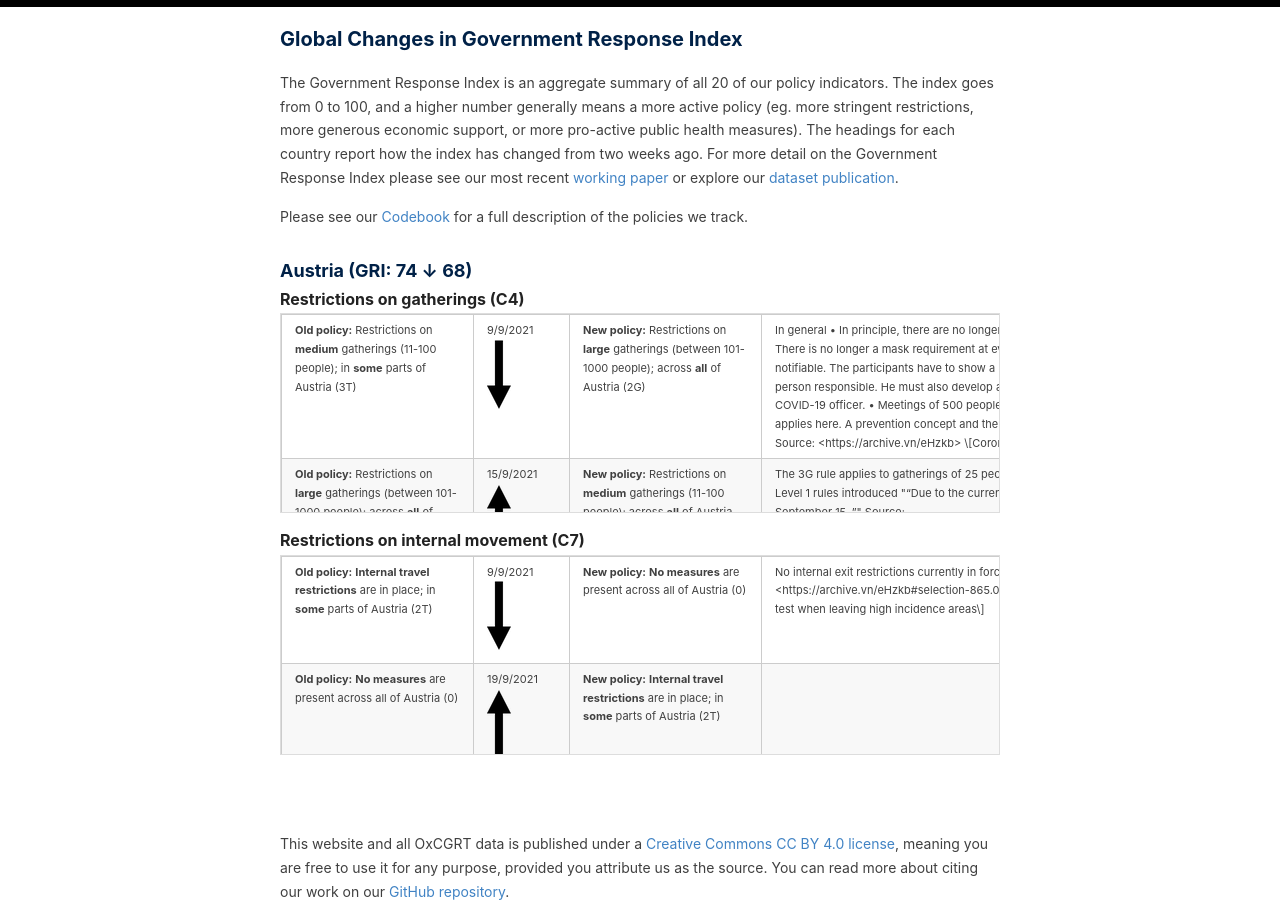
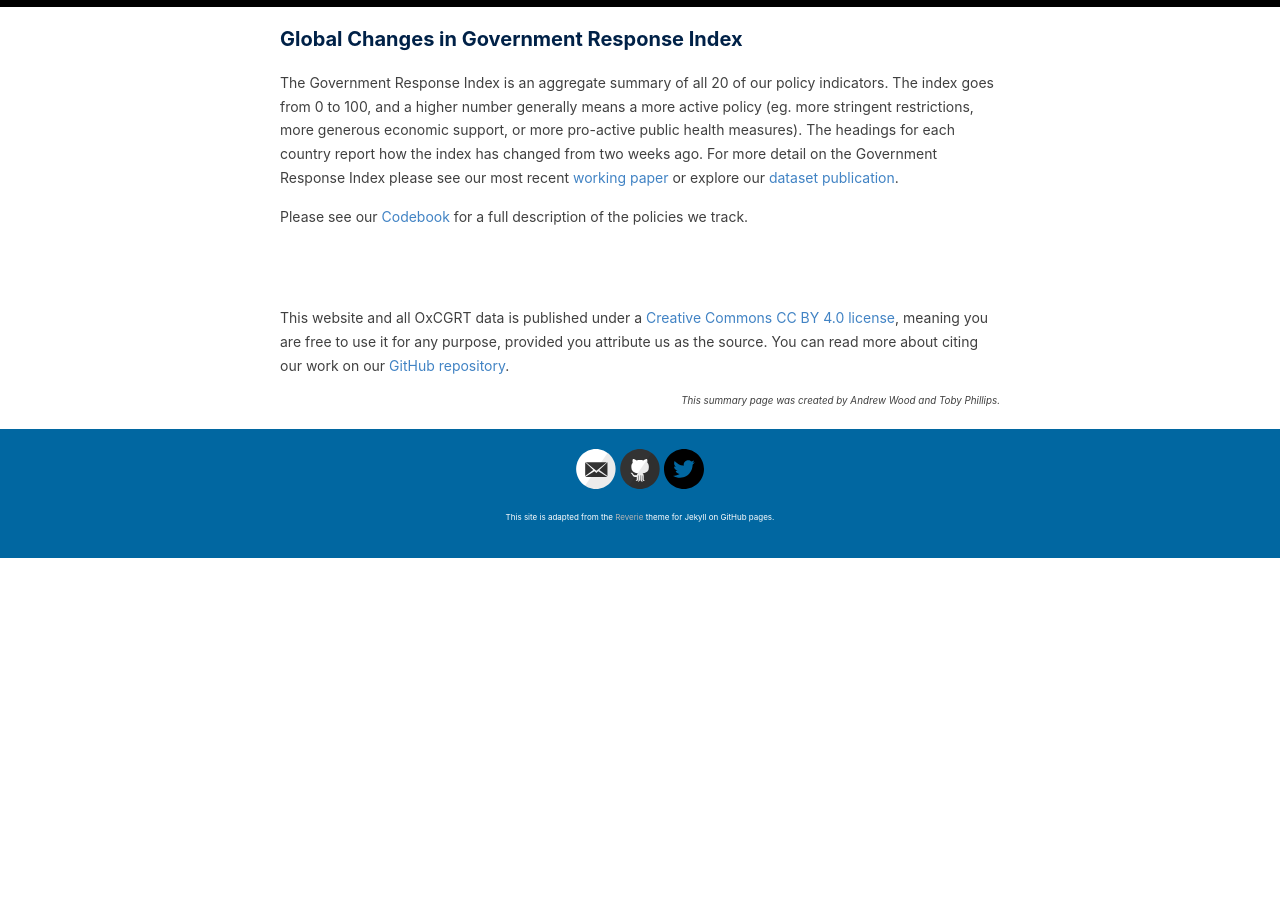
Before and after one commit to OxCGRT/oxcgrt.github.io, a Jekyll site: the page built from _pages/recent-changes.md, in a window 1280 px wide and 900 px high, scrolled down 395 px. Built offline with Jekyll 4.4.1, drawn with Linux system fonts in a browser that asks for light colours; after the commit the page ends 955 px from its top, so only the background shows below that.

Commit message:
Automated run of latest changes

```diff
--- a/_pages/recent-changes.md
+++ b/_pages/recent-changes.md
@@ -36,201 +36,12 @@ publication](https://doi.org/10.1038/s41562-021-01079-8).
 
 <!-- ## Changes in Policy over the last two weeks
 
-<img src="../images/changes-map.png"><p style="text-align:right"><i>Last updated  2021-09-21</i></p><h4>Overall increase</h4><div class="contents"></div> <br/><h4>Overall decrease</h4><div class="contents"><div><a href="#austria-gri-74--68">Austria (GRI: 74 ↓ 68)</a>
-</div></div> <br/>
+<img src="../images/changes-map.png"><p style="text-align:right"><i>Last updated  2021-09-22</i></p><h4>Overall increase</h4><div class="contents"></div> <br/><h4>Overall decrease</h4><div class="contents"></div> <br/>
 -->
 
 Please see our
 [Codebook](https://github.com/OxCGRT/covid-policy-tracker/blob/master/documentation/codebook.md)
 for a full description of the policies we track.
-
-### Austria (GRI: 74 ↓ 68)
-
-#### Restrictions on gatherings (C4)
-
-<div id="table-div">
-
-<div style="border: 1px solid #ddd; padding: 5px; overflow-x: scroll; width:100%; ">
-
-<table class="table" style="margin-left: auto; margin-right: auto;">
-
-<tbody>
-
-<tr>
-
-<td style="text-align:left;min-width: 2in; ">
-
-<b>Old policy:</b>
-
-Restrictions on <b>medium</b> gatherings (11-100 people); in <b>some</b>
-parts of Austria (3T)
-
-</td>
-
-<td style="text-align:left;min-width: 1in; color: grey80 !important;">
-
-9/9/2021
-<img src="../images/down-arrow.png">
-
-</td>
-
-<td style="text-align:left;min-width: 2in; ">
-
-<b>New policy:</b>
-
-Restrictions on <b>large</b> gatherings (between 101-1000 people);
-across <b>all</b> of Austria (2G)
-
-</td>
-
-<td style="text-align:left;min-width: 4in; ">
-
-In general • In principle, there are no longer any maximum limits and
-capacity restrictions. • There is no longer a mask requirement at
-events. • Meetings of 100 people or more are notifiable. The
-participants have to show a 3G certificate, which has to be checked by
-the person responsible. He must also develop and implement a prevention
-concept and appoint a COVID-19 officer. • Meetings of 500 people or more
-must be approved. The 3-G rule also applies here. A prevention concept
-and the appointment of a COVID-19 officer is required. Source:
-<https://archive.vn/eHzkb> \[Corona Ampel Nationwide Measures\]
-
-</td>
-
-</tr>
-
-<tr>
-
-<td style="text-align:left;min-width: 2in; ">
-
-<b>Old policy:</b>
-
-Restrictions on <b>large</b> gatherings (between 101-1000 people);
-across <b>all</b> of Austria (2G)
-
-</td>
-
-<td style="text-align:left;min-width: 1in; color: grey80 !important;">
-
-15/9/2021
-<img src="../images/up-arrow.png">
-
-</td>
-
-<td style="text-align:left;min-width: 2in; ">
-
-<b>New policy:</b>
-
-Restrictions on <b>medium</b> gatherings (11-100 people); across
-<b>all</b> of Austria (3G)
-
-</td>
-
-<td style="text-align:left;min-width: 4in; ">
-
-The 3G rule applies to gatherings of 25 people or more (previously the
-limit was 100 people) as Level 1 rules introduced "“Due to the current
-workload, the level 1 measures came into effect on September 15 .”"
-Source:
-<https://web.archive.org/web/20210916133751/https://www.sozialministerium.at/Informationen-zum-Coronavirus/Coronavirus---Aktuelle-Ma%C3%9Fnahmen.html>
-
-</td>
-
-</tr>
-
-</tbody>
-
-</table>
-
-</div>
-
-</div>
-
-#### Restrictions on internal movement (C7)
-
-<div id="table-div">
-
-<div style="border: 1px solid #ddd; padding: 5px; overflow-x: scroll; width:100%; ">
-
-<table class="table" style="margin-left: auto; margin-right: auto;">
-
-<tbody>
-
-<tr>
-
-<td style="text-align:left;min-width: 2in; ">
-
-<b>Old policy:</b>
-
-<b>Internal travel restrictions</b> are in place; in <b>some</b> parts
-of Austria (2T)
-
-</td>
-
-<td style="text-align:left;min-width: 1in; color: grey80 !important;">
-
-9/9/2021
-<img src="../images/down-arrow.png">
-
-</td>
-
-<td style="text-align:left;min-width: 2in; ">
-
-<b>New policy:</b>
-
-<b>No measures</b> are present across all of Austria (0)
-
-</td>
-
-<td style="text-align:left;min-width: 4in; ">
-
-No internal exit restrictions currently in force. Source:
-<https://archive.vn/eHzkb#selection-865.0-865.29> \[Compulsory test when
-leaving high incidence areas\]
-
-</td>
-
-</tr>
-
-<tr>
-
-<td style="text-align:left;min-width: 2in; ">
-
-<b>Old policy:</b>
-
-<b>No measures</b> are present across all of Austria (0)
-
-</td>
-
-<td style="text-align:left;min-width: 1in; color: grey80 !important;">
-
-19/9/2021
-<img src="../images/up-arrow.png">
-
-</td>
-
-<td style="text-align:left;min-width: 2in; ">
-
-<b>New policy:</b>
-
-<b>Internal travel restrictions</b> are in place; in <b>some</b> parts
-of Austria (2T)
-
-</td>
-
-<td style="text-align:left;min-width: 4in; ">
-
-</td>
-
-</tr>
-
-</tbody>
-
-</table>
-
-</div>
-
-</div>
 
 <br> <br>
 
```
Also changed, not shown: images/changes-map.png.
